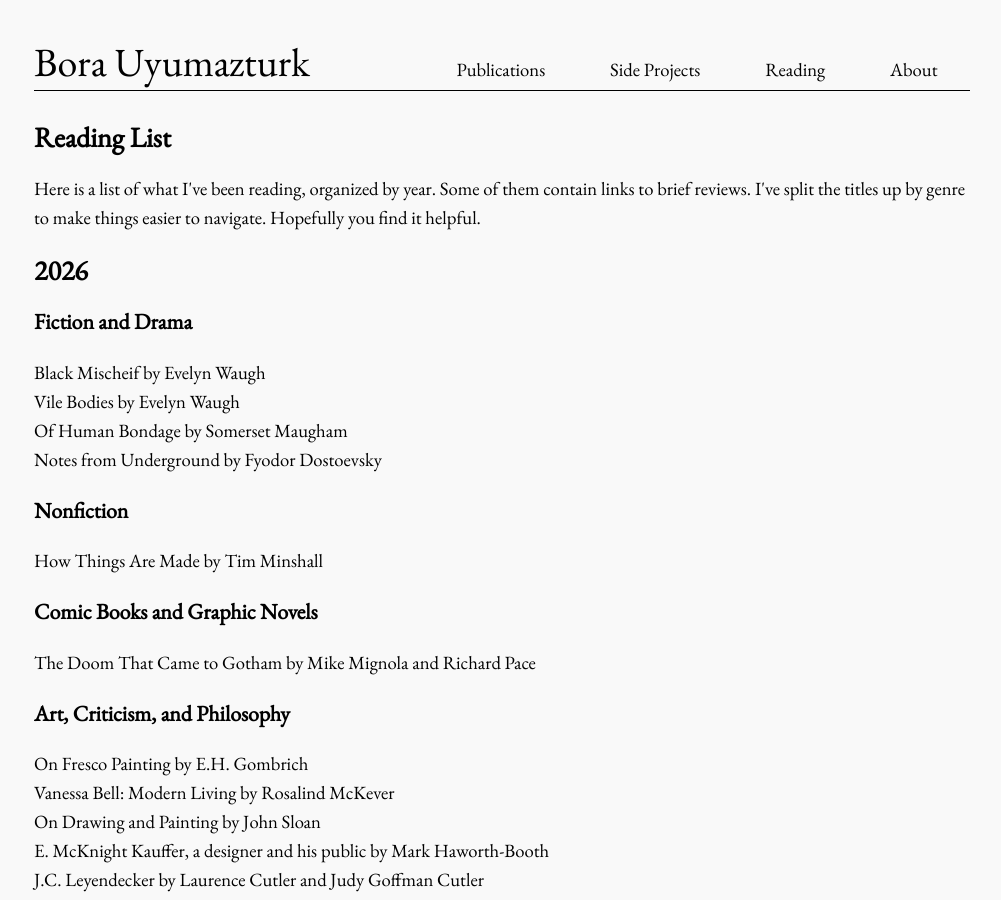
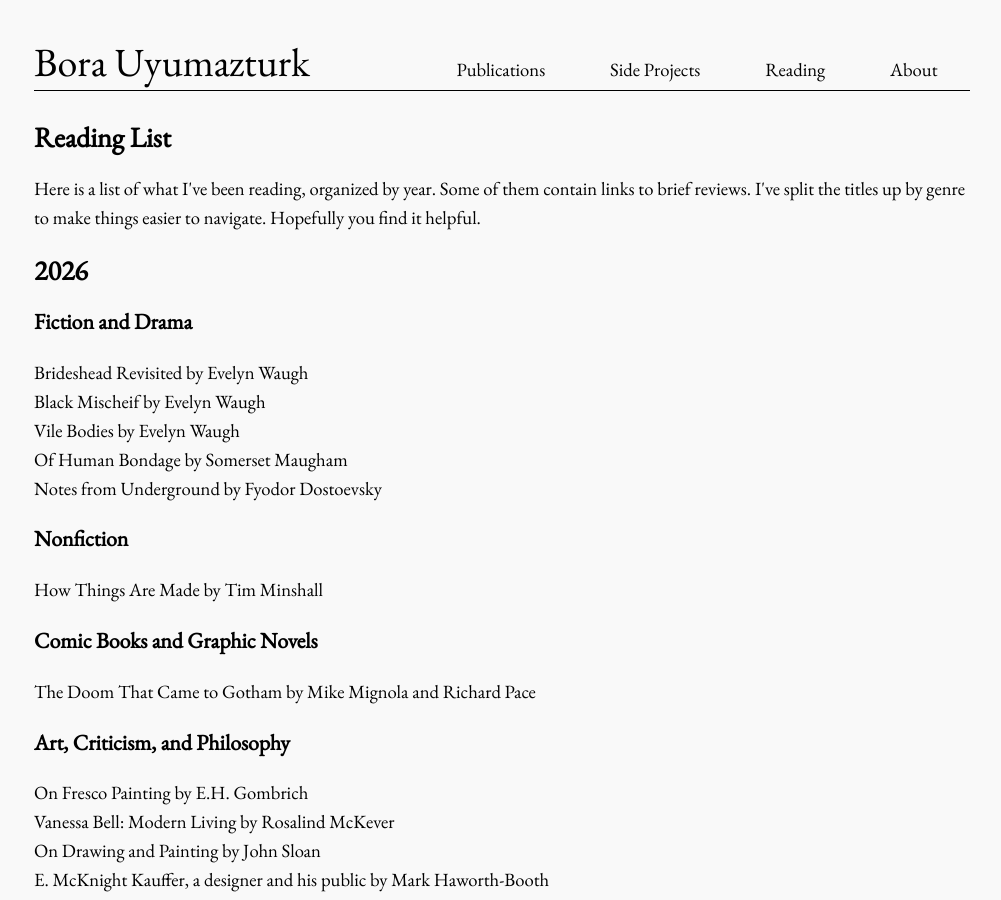
Before and after one commit to bora-uyumazturk/bora-uyumazturk.github.io, a Jekyll site: the page built from reading.html, in a window 1280 px wide and 900 px high. Shown: the whole window, without its empty margins (138-1139 px from the left). Built offline with Jekyll 4.4.1, drawn with Linux system fonts in a browser that asks for light colours.

Commit message:
Update reading.html

```diff
--- a/reading.html
+++ b/reading.html
@@ -16,6 +16,7 @@ title: Reading
 
   <h3>Fiction and Drama</h3>
 
+  Brideshead Revisited by Evelyn Waugh <br>
   Black Mischeif by Evelyn Waugh <br>
   Vile Bodies by Evelyn Waugh <br>
   Of Human Bondage by Somerset Maugham <br>
```
